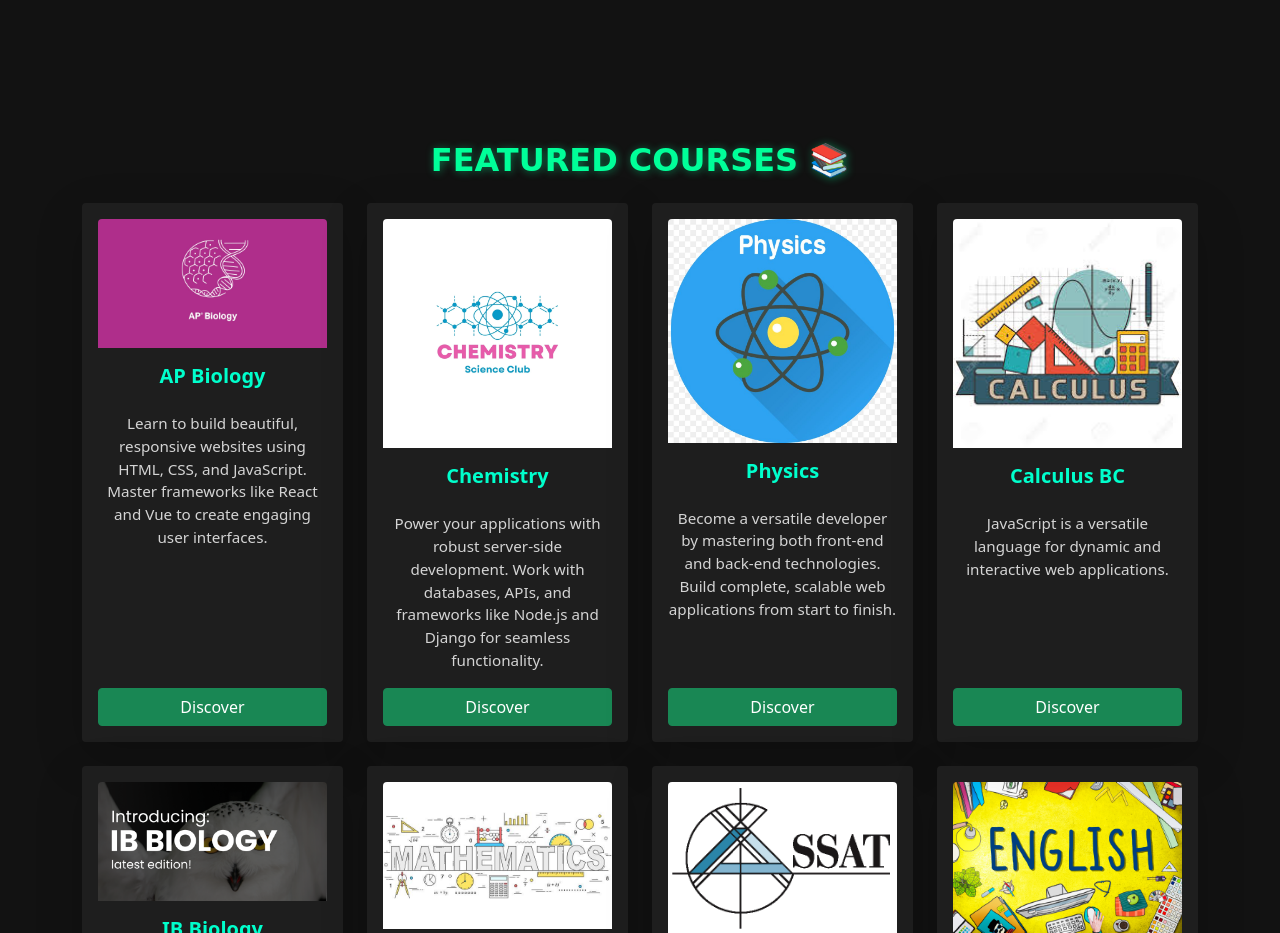
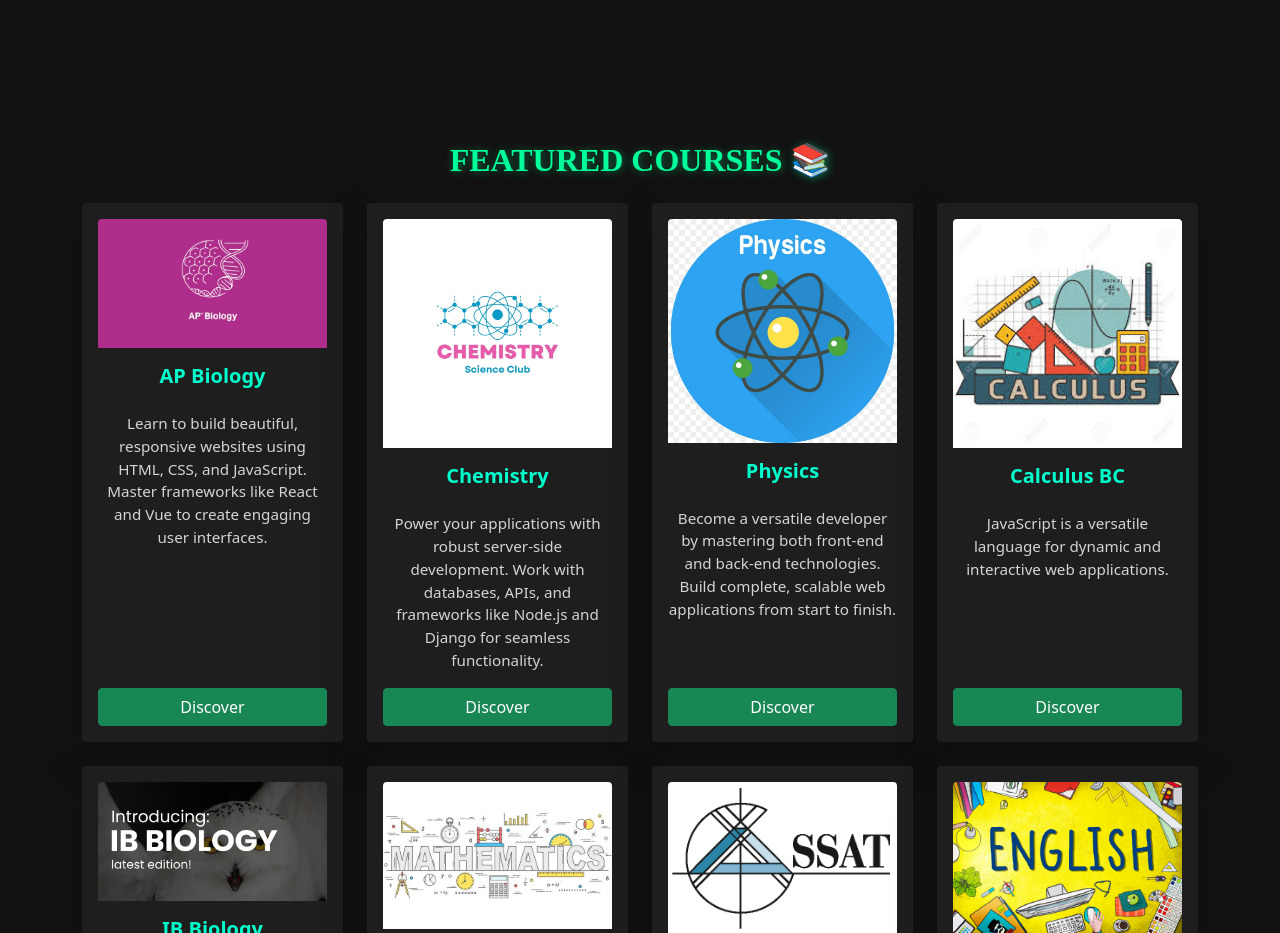
Before and after one commit to jpdegracia/thecareerlab, a plain HTML site: page index.html in a window 1280 px wide. Shown: the part 1500-2433 px from the top of the page. Drawn offline with nearby package versions, Linux system fonts and the light colour scheme.

Commit message:
add static web

```diff
--- a/index.css
+++ b/index.css
@@ -325,7 +325,7 @@
 }
 
 #featured h2 {
-  font-family: 'Rock Salt', cursive;
+  font-family: 'Rock Salt';
   color: #00ff99; /* neon-green accent */
   text-shadow: 1px 1px 8px rgba(0, 255, 153, 0.4);
   font-weight: 800;
```
